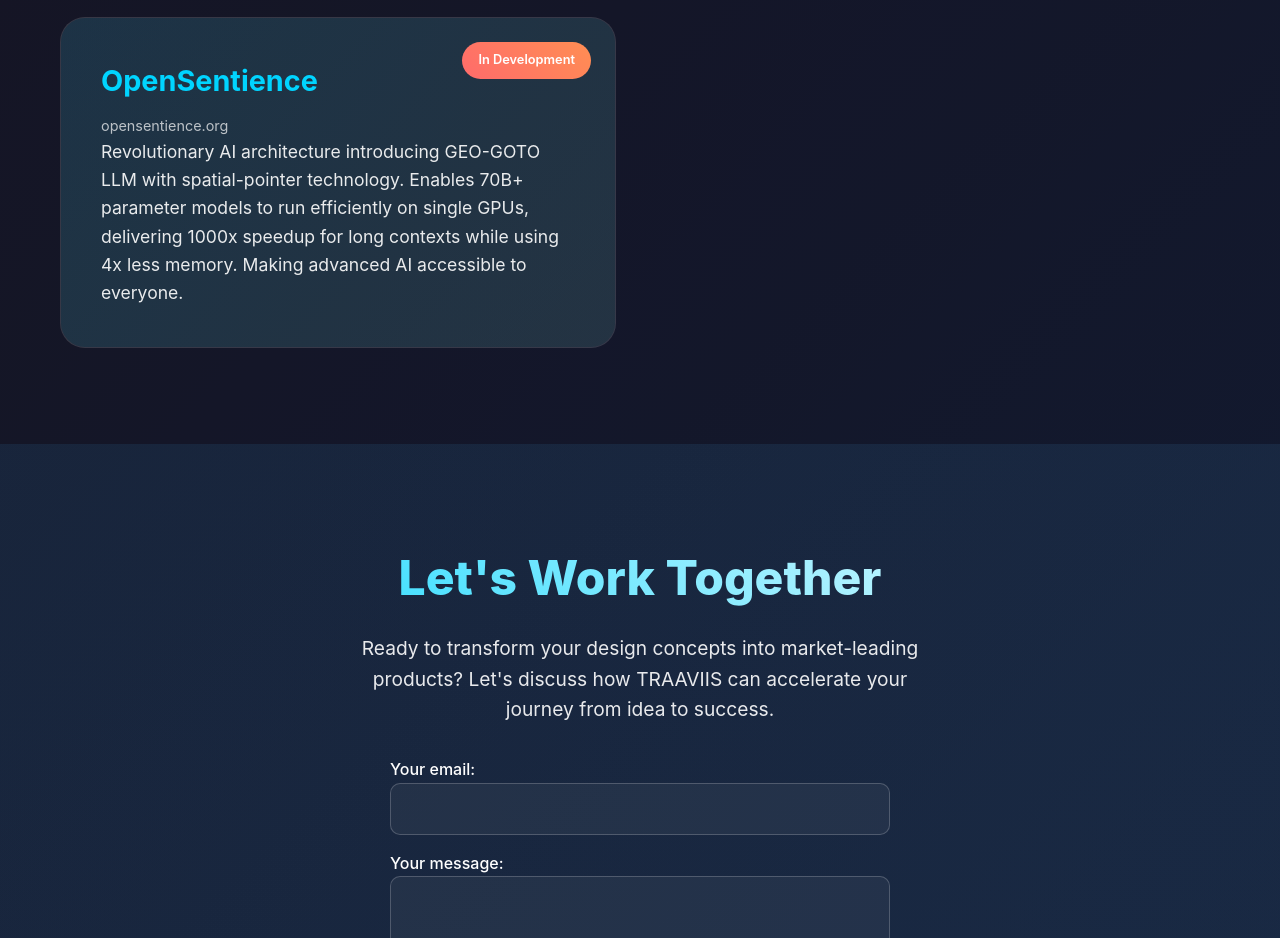
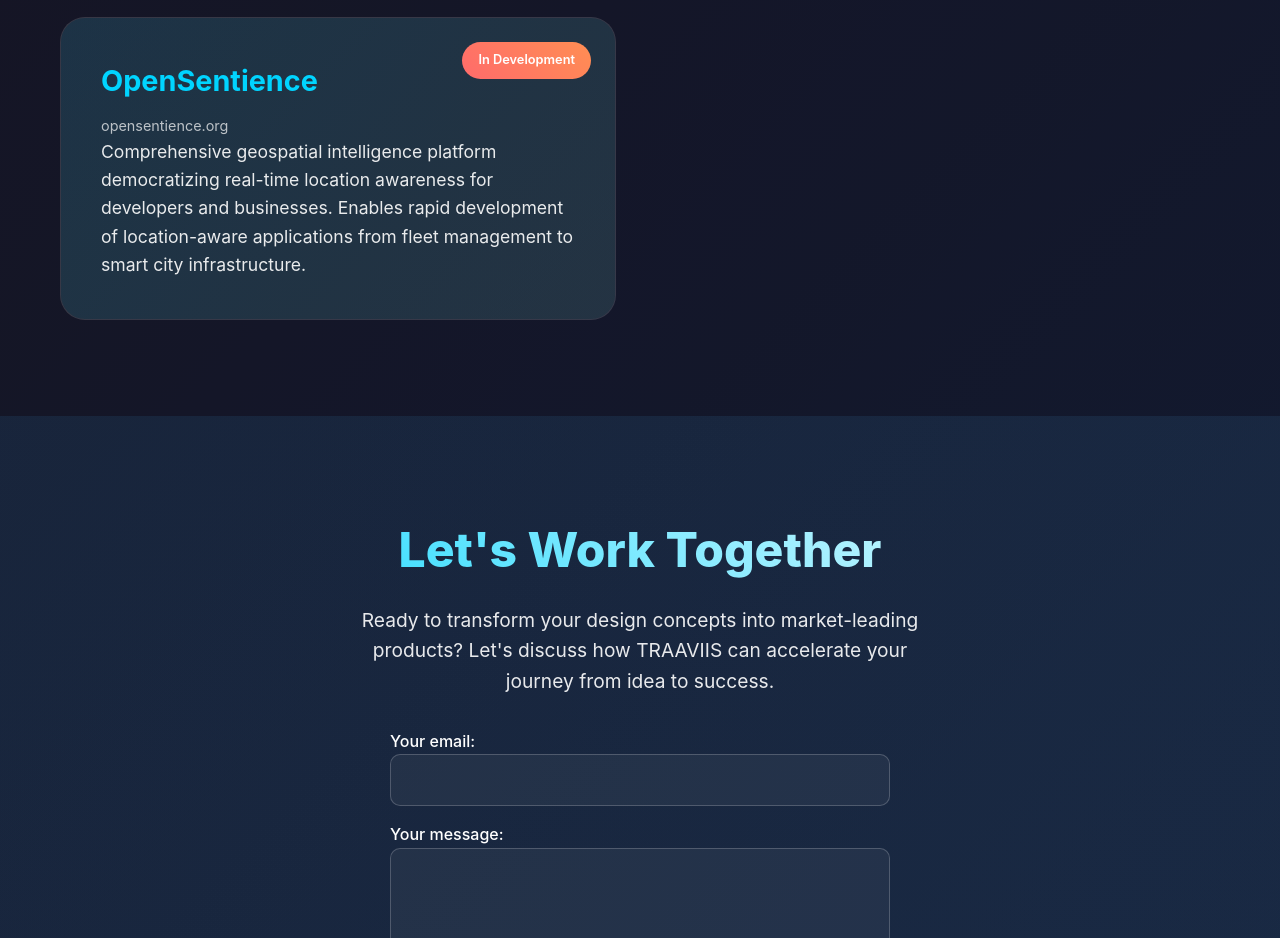
Before and after one commit to c-u-l8er/TRAAVIIS, a plain HTML site: page index.html in a window 1280 px wide. Shown: the part 2560-3498 px from the top of the page. Drawn offline with Linux system fonts and the light colour scheme.

Commit message:
updates os

```diff
--- a/index.html
+++ b/index.html
@@ -598,9 +598,9 @@
                         <h3 class="project-title">OpenSentience</h3>
                         <a class="project-url" href="https://opensentience.org" target="_blank">opensentience.org</a>
                         <p class="project-description">
-                            Revolutionary AI architecture introducing GEO-GOTO LLM with spatial-pointer technology.
-                            Enables 70B+ parameter models to run efficiently on single GPUs, delivering 1000x speedup
-                            for long contexts while using 4x less memory. Making advanced AI accessible to everyone.
+                            Comprehensive geospatial intelligence platform democratizing real-time location awareness
+                            for developers and businesses. Enables rapid development of location-aware applications
+                            from fleet management to smart city infrastructure.
                         </p>
                     </div>
                 </div>
```
